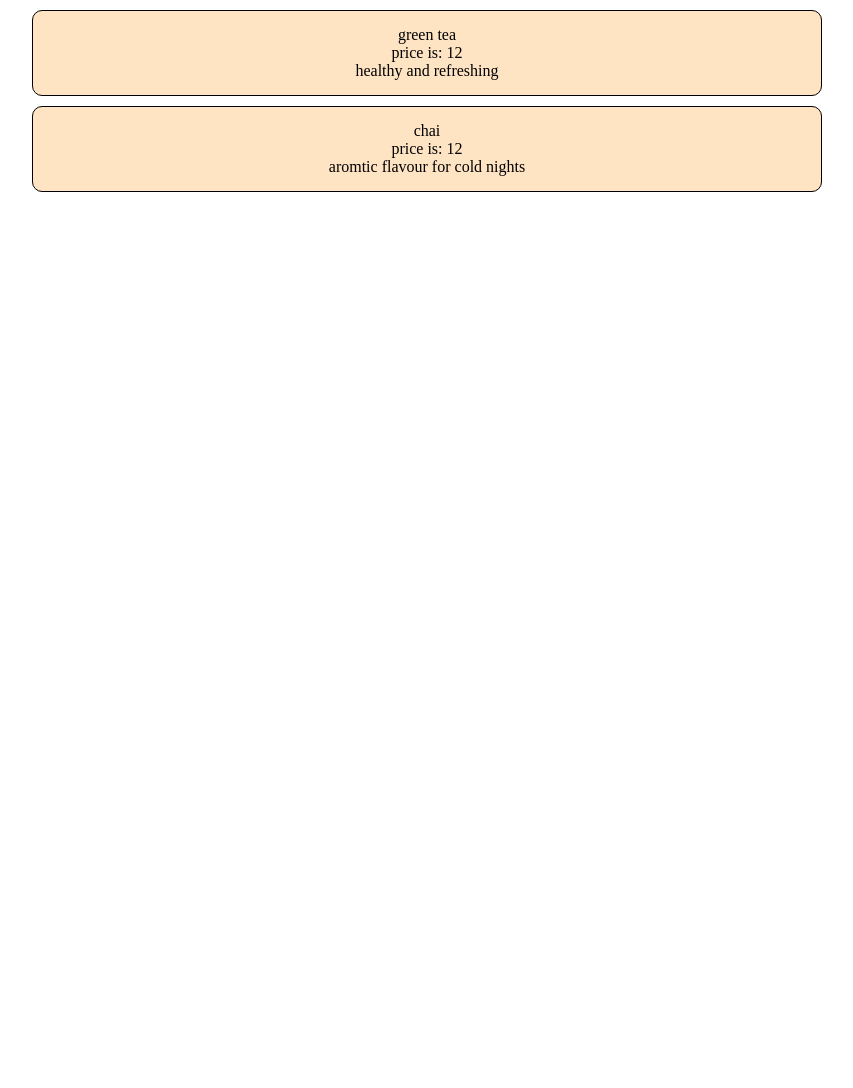
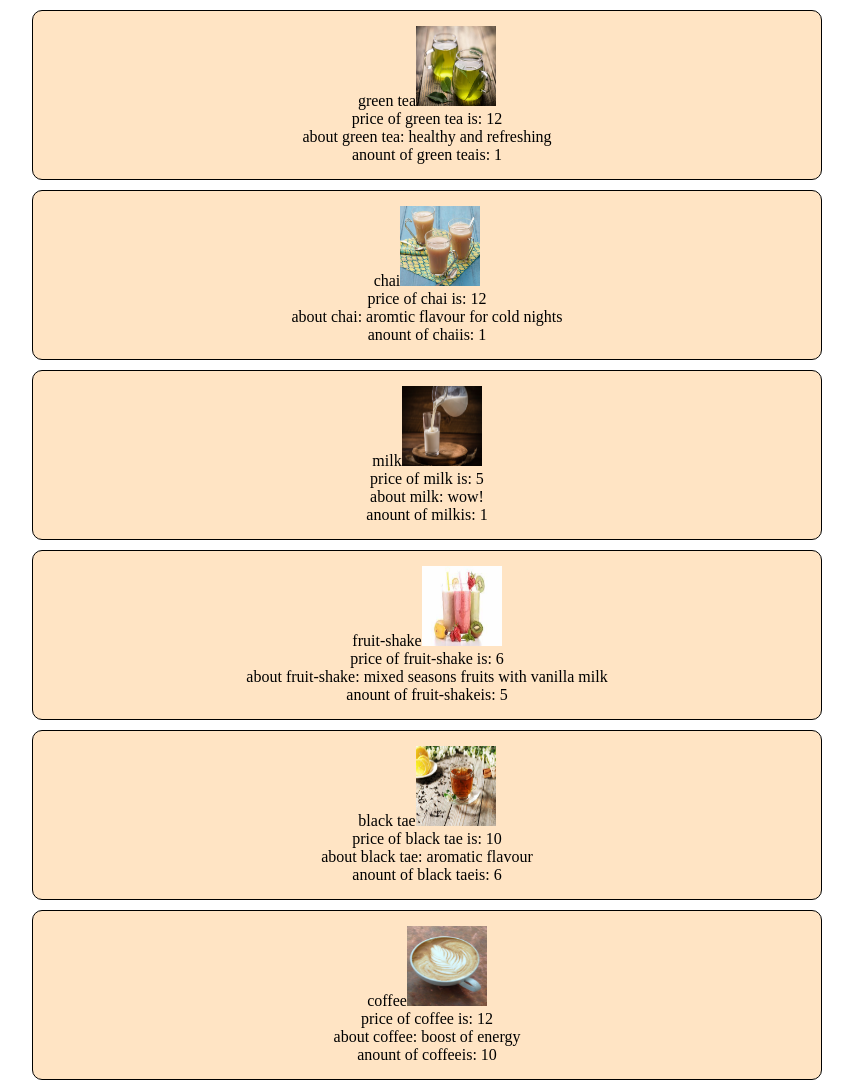
Before and after one commit to gurzamir/shopping-site-gur, a plain HTML site: page index.html in a window 1280 px wide. Shown: the whole page, without its empty margins (229-1082 px from the left). Before the commit the page ends 800 px from the top, so only its background shows below. Drawn offline with Linux system fonts and the light colour scheme.

Commit message:
added images to objects in the array

```diff
--- a/script.js
+++ b/script.js
@@ -4,74 +4,91 @@ const productContainer=document.getElementById("products-containers");
 product1.innerHTML = 'green tea'
 product1.classList.add('product');
 productContainer.appendChild(product1);*/
-const productArray = [{
+const productArray = []
+productArray.push(
+    {
         name :'green tea',
         price : 12,
         id : 0,
         amount : 1,
-    descreption : 'healthy and refreshing'
-    }
+        descreption : 'healthy and refreshing',
+        image : 'images/green tea.jpg',
+   },
 
-    ,{
+  {
         name : 'chai',
         price : 12,
         id : 1,
         amount : 1,
-    descreption : ' aromtic flavour for cold nights'
+        descreption : ' aromtic flavour for cold nights',
+        image : 'images/chai.jpeg'
+
+   },
+   {
+            name : 'milk',
+            price : 5,
+            id : 2,
+            amount : 1,
+            descreption : 'wow!',
+            image :'images/milk.jpg',
+   },
+   {
+    name : 'fruit-shake',
+    price : 6,
+    id : 3,
+    amount : 5,
+    descreption : 'mixed seasons fruits with vanilla milk',
+    image : 'images/fruit.jpg',
+   },
+   {
+    name : 'black tae',
+    price : 10,
+    id : 4,
+    amount : 6,
+    descreption : 'aromatic flavour',
+    image : 'images/black tea.jpg' ,
+   },
+   {
+    name : 'coffee',
+    price : 12,
+    id : 5,
+    amount : 10,
+    descreption : 'boost of energy',
+    image : 'images/coffee.jpeg',
    }
-]
+
+
+)
 
 
     // 'coffee', 'icecream', 'soup', 'chocko', 'coconut', 'lior-fav'];
     function test1(obj){
         console.log(1)
         const product = document.createElement('div');
+        const productPrice = document.createElement('div');
+        const productDescreption = document.createElement('div');
+        const productAmount = document.createElement('div');
+        const productimg = document.createElement('img');
+
+        product.classList.add('product');
+        productimg.classList.add('images')
+
         product.innerHTML = obj.name;
+        productPrice.innerHTML = "price of " + obj.name + " is: " + obj.price;
+        productDescreption.innerHTML ='about ' + obj.name +': ' + obj.descreption;
+        productAmount.innerHTML ='anount of ' + obj.name + 'is: ' + obj.amount;
+        productimg.src = obj.image;
+
+        product.appendChild(productimg);
         productContainer.appendChild(product);
-        product.classList.add('product');
-        const productPrice = document.createElement('div');
-        productPrice.innerHTML = "price is: " + obj.price;
-        product.appendChild(productPrice)
-        const productDescreption = document.createElement('div');
-        productDescreption.innerHTML = obj.descreption;
+        product.appendChild(productPrice);
         product.appendChild(productDescreption);
+        product.appendChild(productAmount);
+
+        // productimg = obj.image.src;
     }
 
 for (let i = 0; i < productArray.length; i++ ){
      test1(productArray[i]);
-    // console.log(productArray[i].name);
-    // const product =  document.createElement('div');
-    // product.innerHTML = productArray[i].name;
-    // console.log(product.innerHTML)
-    // const productPrice = document.createElement('div');
-    // productPrice.innerHTML = productArray[i].price;
-    // productContainer.appendChild(product)
-    // product.classList.add('product');
-    // product.appendChild(productPrice)
-
 
 }
-
-
-
-    /*
-    const product1 = document.createElement('div');
-    product1.classList.add('product')
-    product1.innerHTML = productArray[i]
-    console.log(product1.innerHTML);
-    productContainer.appendChild(product1);
-}
-*/
-
-
-// const blackTea=document.createElement("div");
-// const greenTea=document.createElement(div");
-
-// blackTea.innerHTML = productList[0];
-// greenTea.innerHTML = productList[1];
-
-// blackTea.classList.add("product");
-// greenTea.classList.add("product");
-
-// productContainer.appendChild(blackTea);
-// productContainer.appendChild(greenTea);
--- a/style.css
+++ b/style.css
@@ -9,3 +9,8 @@
     margin-left: 20%;
     margin-right: 20%;
 }
+
+.images{
+    width: 80px;
+    height: 80px;
+}
```
Also changed, not shown: images/black tea.jpg (added), images/chai.jpeg (added), images/coffee.jpeg (added), images/fruit.jpg (added), images/green tea.jpg (added), images/milk.jpg (added). Lines whose indentation alone changed are shown as unchanged.
